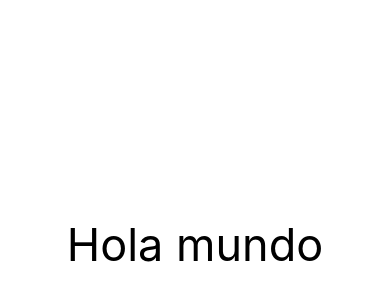
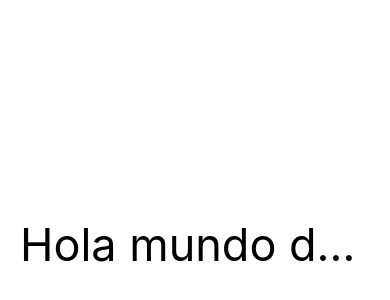
Before and after one commit to FranciscoJSB12/react-native-counter-app, a React Native app: screen / in a window 390 px wide. Shown: the part 178-478 px from the top of the page. Built offline with nearby package versions, Linux system fonts and the light colour scheme.

Commit message:
feat: Add property a text component in helloworldscreen

```diff
--- a/src/presentation/screens/HelloWorldScreen.tsx
+++ b/src/presentation/screens/HelloWorldScreen.tsx
@@ -3,7 +3,9 @@ import { View, Text, StyleSheet } from 'react-native';
 export const HelloWorldScreen = () => {
   return (
     <View style={styles.container}>
-      <Text style={styles.title}>Hola mundo</Text>
+      <Text numberOfLines={1} ellipsizeMode="middle" style={styles.title}>
+        Hola mundo desde react native
+      </Text>
     </View>
   );
 };
```
